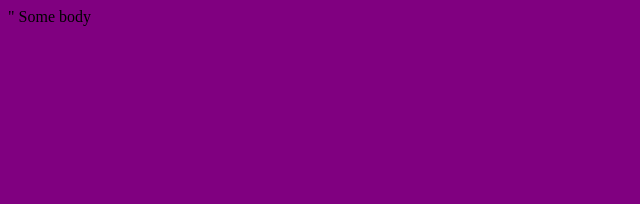
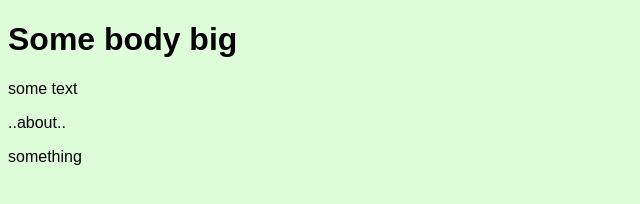
Before and after one commit to lobashev-andrey/github-1, a plain HTML site: page index.html in a window 1280 px wide. Shown: the whole page, without its empty margins (0-640 px from the left). Drawn offline with Linux system fonts and the light colour scheme.

Commit message:
index - h1, css - rgb (light-green)

```diff
--- a/index.html
+++ b/index.html
@@ -5,9 +5,12 @@
     <meta name="viewport" content="width=device-width, initial-scal=1.0">
     <meta http-equiv="-UA-Compatible" content="ie=edge">
     <title>Document</title>
-    <link rel="stylesheet" href="style.css">"
+    <link rel="stylesheet" href="style.css">
 </head>
 <body>
-   Some body
+   <h1>Some body big</h1>
+   <p>some text</p>
+   <p>..about..</p>
+   <p>something</p>
 </body>
 </html>
--- a/style.css
+++ b/style.css
@@ -1,3 +1,4 @@
 body {
-    background-color: purple;
+    background-color: rgb(221, 254, 217);
+    font: 1em arial;
 }
```
